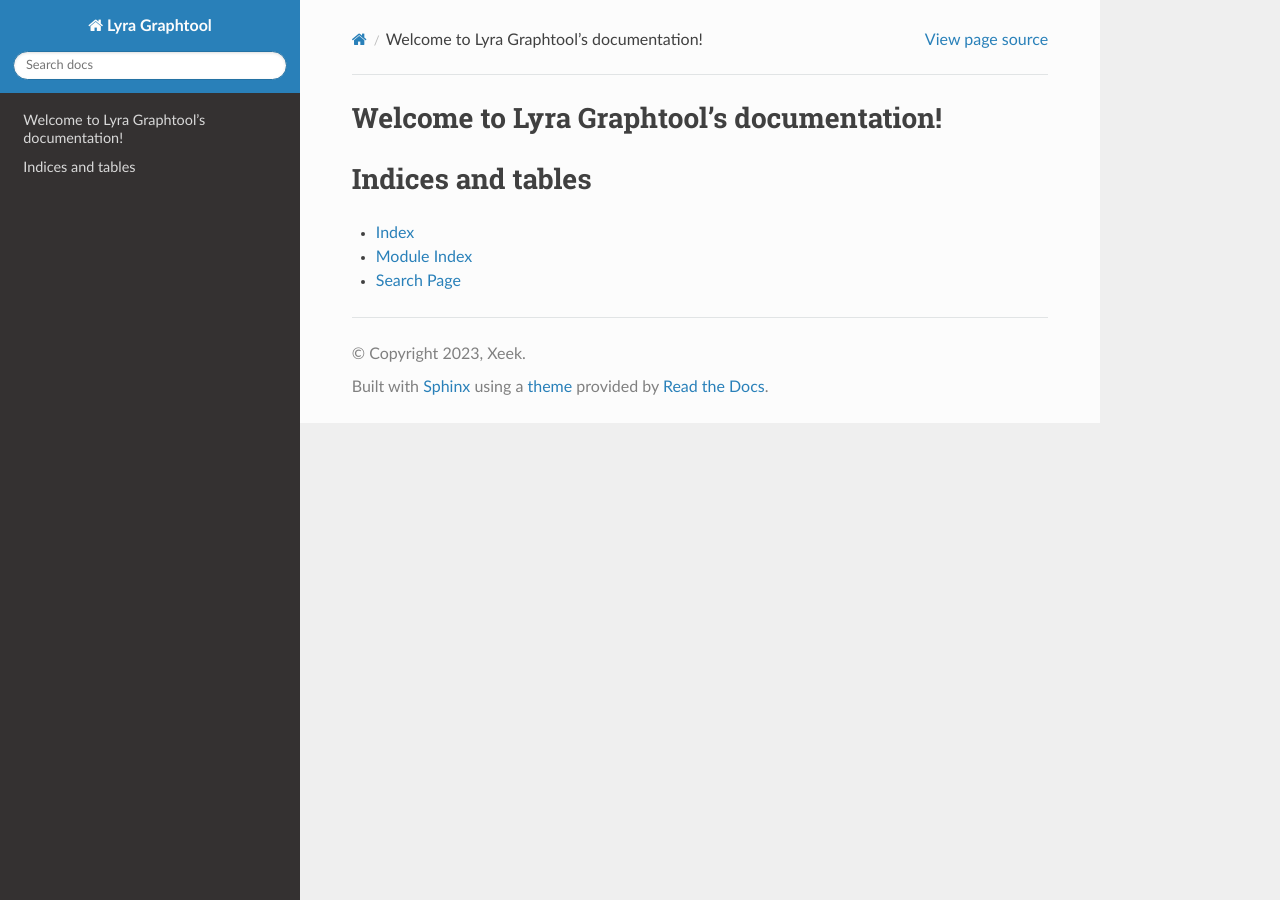
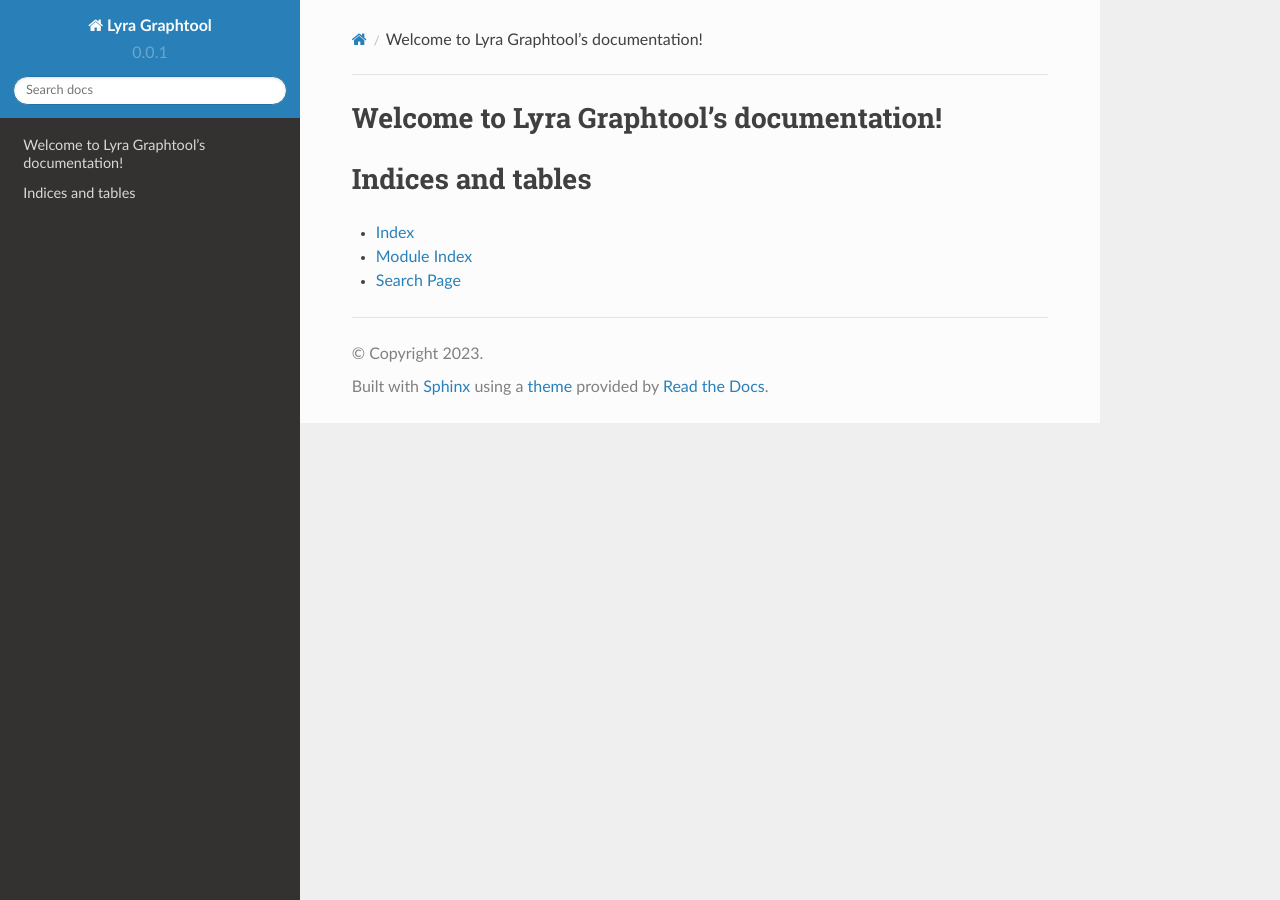
Before and after one commit to thinkonward/lyra_graphtool, a Sphinx documentation site: the page built from docs/index.rst, in a window 1280 px wide. Built offline with Sphinx 7.4.7 and the Read the Docs theme 2.0.0, drawn with Linux system fonts in a browser that asks for light colours; part of the change alters nothing that is shown.

```diff
--- a/docs/conf.py
+++ b/docs/conf.py
@@ -1,36 +1,82 @@
 # Configuration file for the Sphinx documentation builder.
-#
-# For the full list of built-in configuration values, see the documentation:
-# https://www.sphinx-doc.org/en/master/usage/configuration.html
-
-# -- Project information -----------------------------------------------------
-# https://www.sphinx-doc.org/en/master/usage/configuration.html#project-information
-
 import os
 import sys
-sys.path.insert(0, os.path.abspath('..'))
+# Need this so sphinx can find lumache.py. Change is .py files are elsewhere than root.
+sys.path.insert(0, os.path.abspath('../..'))
+sys.path.insert(0, os.path.abspath('../../lyra_graphtool'))
+
+# -- Project information
 
 project = 'Lyra Graphtool'
-copyright = '2023, Xeek'
+copyright = '2023'
 author = 'Xeek'
-release = '0.0.1'
 
-# -- General configuration ---------------------------------------------------
-# https://www.sphinx-doc.org/en/master/usage/configuration.html#general-configuration
+release = '0.1'
+version = '0.0.1'
+
+# -- General configuration
 
 extensions = [
+    'sphinx.ext.duration',
+    'sphinx.ext.doctest',
     'sphinx.ext.autodoc',
-    'sphinx.ext.viewcode',
-    'sphinx.ext.napoleon'
+    'sphinx.ext.autosummary',
+    'sphinx.ext.intersphinx',
+    'autoapi.extension',
+    #'sphinxcontrib.apidoc'
 ]
 
+autoapi_type = 'python'
+autoapi_dirs = ['../../lyra_graphtool']
+
+#apidoc_module_dir = '../../src'
+#apidoc_output_dir = '.'
+#apidoc_excluded_paths = ['tests']
+#apidoc_separate_modules = True
+
+intersphinx_mapping = {
+    'python': ('https://docs.python.org/3/', None),
+    'sphinx': ('https://www.sphinx-doc.org/en/master/', None),
+}
+intersphinx_disabled_domains = ['std']
+
 templates_path = ['_templates']
-exclude_patterns = ['_build', 'Thumbs.db', '.DS_Store']
 
+# -- Options for HTML output
 
+html_theme = 'sphinx_rtd_theme'
+
+# -- Options for EPUB output
+epub_show_urls = 'footnote'
+
+html_context = {
+    "display_github": True, # Integrate GitHub
+    "github_repo": "studio-x-llc/lyra_graphtool", # Repo name
+    "github_version": "main", # Version
+    "conf_py_path": "./docs/", # Path in the checkout to the docs root
+}
 
 # -- Options for HTML output -------------------------------------------------
-# https://www.sphinx-doc.org/en/master/usage/configuration.html#options-for-html-output
 
-html_theme = 'sphinx_rtd_theme'
+html_short_title = "lyra_graphtool"
+html_show_sourcelink = False
+html_show_sphinx = True
+html_show_copyright = True
+
+# Add any paths that contain custom static files (such as style sheets) here,
+# relative to this directory. They are copied after the builtin static files,
+# so a file named "default.css" will overwrite the builtin "default.css".
 html_static_path = ['_static']
+repository_url = f"https://github.com/studio-x-llc/lyra_graphtool.git"
+html_context = {
+    "menu_links": [
+        (
+            '<i class="fa fa-github fa-fw"></i> Source Code',
+            repository_url,
+        ),
+        (
+            '<i class="fa fa-book fa-fw"></i> License',
+            f"{repository_url}/blob/main/LICENSE",
+        ),
+    ],
+}
```
Also changed, not shown: 3 other files.
